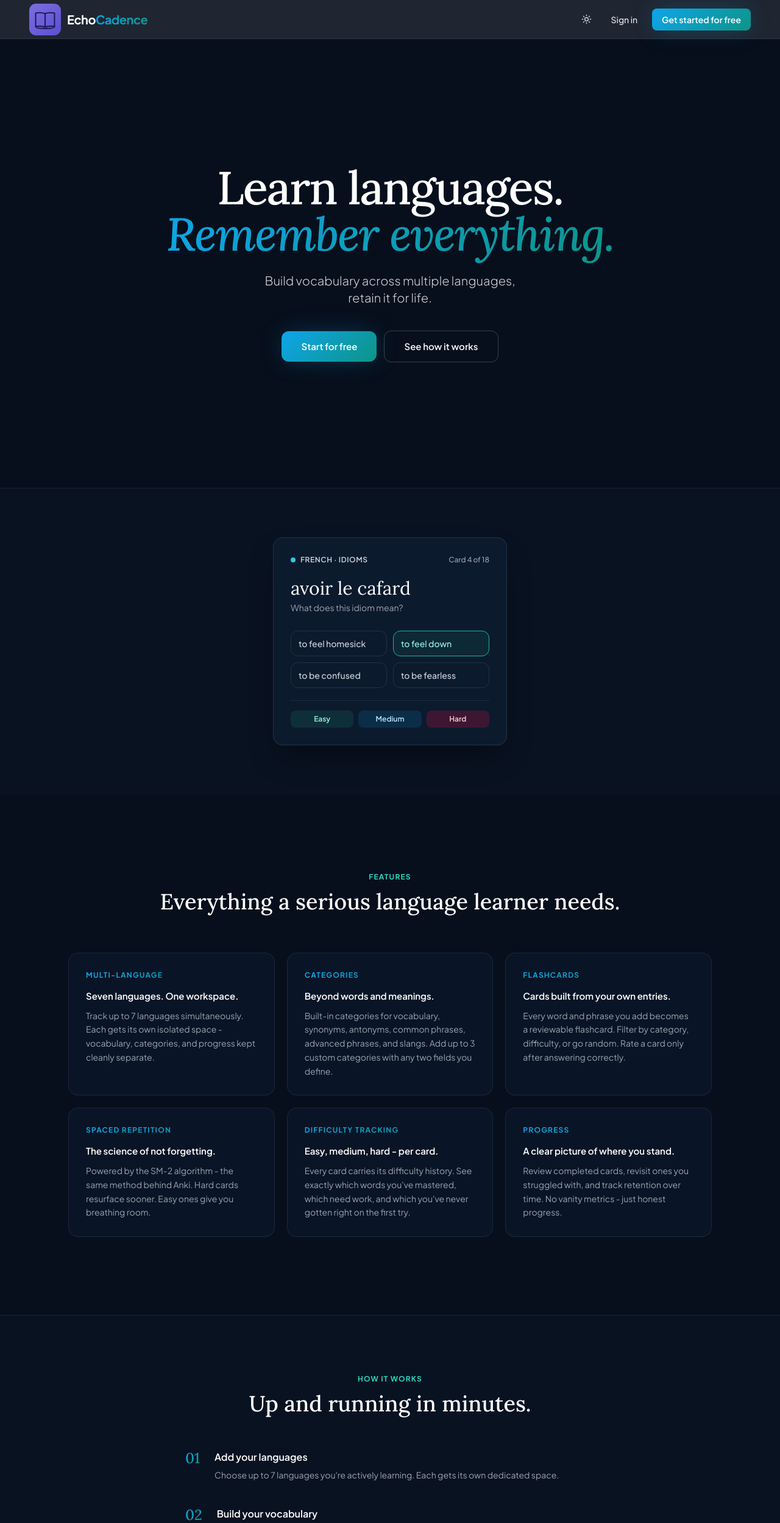
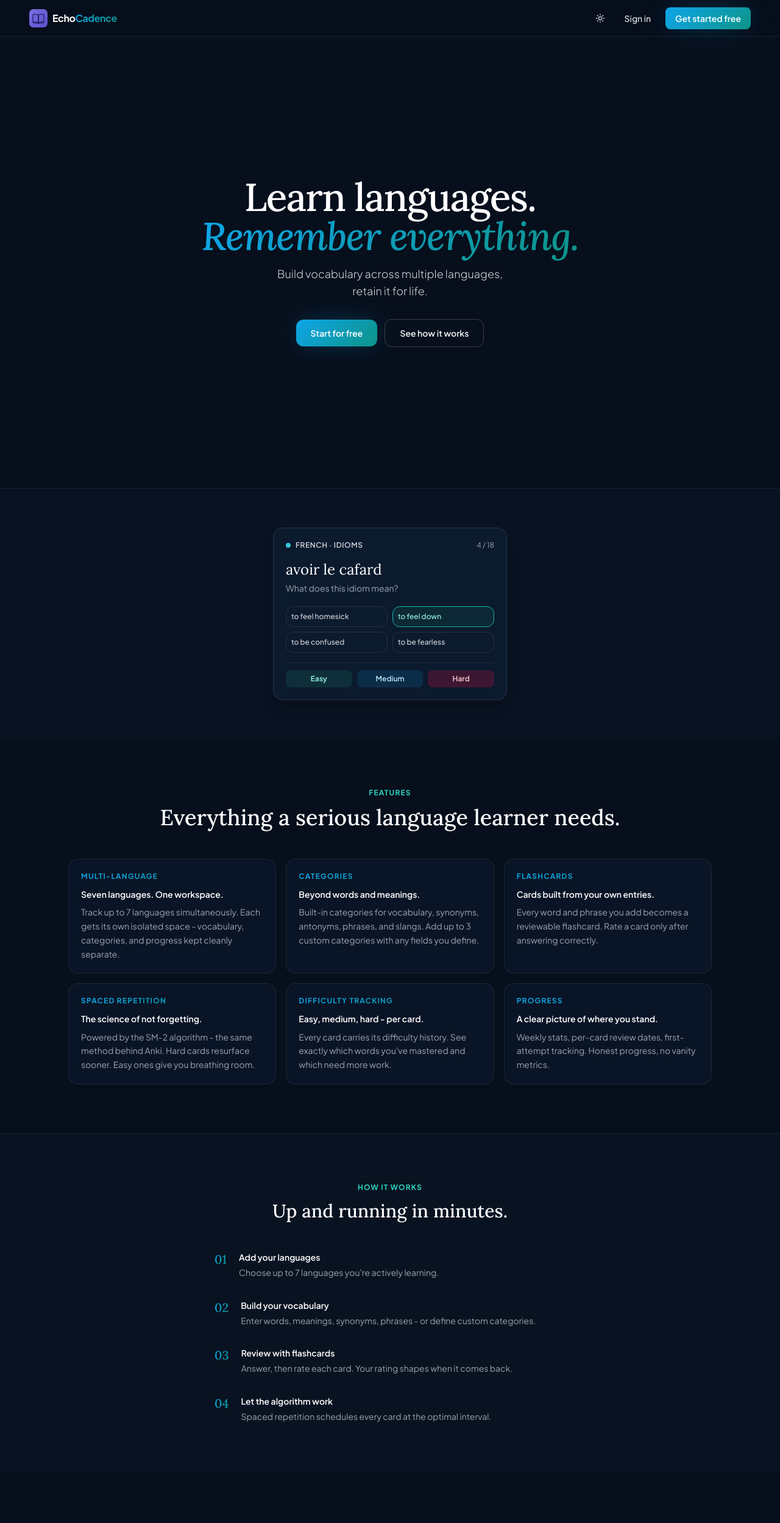
Before and after one commit to Divya4879/EchoCadence, a React (Vite) app in the folder frontend/: page / in a window 1280 px wide. Shown: the top 2497 px of the page at 61% size. Built offline with nearby package versions, Linux system fonts and the light colour scheme; no server answers.

Commit message:
fix: landing page fully responsive at 320px

```diff
--- a/frontend/src/index.css
+++ b/frontend/src/index.css
@@ -3,6 +3,7 @@
 @tailwind utilities;
 
 @layer base {
+  #root { min-width: 320px; }
   html { scroll-behavior: smooth; }
   body { @apply antialiased; font-family: 'Plus Jakarta Sans', sans-serif; }
 }
--- a/frontend/src/pages/Landing.jsx
+++ b/frontend/src/pages/Landing.jsx
@@ -1,45 +1,46 @@
+import { useState } from 'react'
 import { useAuth0 } from '@auth0/auth0-react'
 import { Link, useNavigate } from 'react-router-dom'
 import { useEffect } from 'react'
 import { useTheme } from '../context/ThemeContext'
 
-const Logo = ({ size = 40 }) => (
-  <img src="/favicon.svg" width={size} height={size} alt="EchoCadence" style={{ display: 'block' }} />
+const Logo = ({ size = 32 }) => (
+  <img src="/favicon.svg" width={size} height={size} alt="EchoCadence" style={{ display: 'block', flexShrink: 0 }} />
 )
 
 const Sun = () => (
-  <svg width="17" height="17" viewBox="0 0 24 24" fill="none" stroke="currentColor" strokeWidth="2" strokeLinecap="round">
+  <svg width="16" height="16" viewBox="0 0 24 24" fill="none" stroke="currentColor" strokeWidth="2" strokeLinecap="round">
     <circle cx="12" cy="12" r="4"/>
     <path d="M12 2v2M12 20v2M4.93 4.93l1.41 1.41M17.66 17.66l1.41 1.41M2 12h2M20 12h2M4.93 19.07l1.41-1.41M17.66 6.34l1.41-1.41"/>
   </svg>
 )
-
 const Moon = () => (
-  <svg width="17" height="17" viewBox="0 0 24 24" fill="none" stroke="currentColor" strokeWidth="2" strokeLinecap="round">
+  <svg width="16" height="16" viewBox="0 0 24 24" fill="none" stroke="currentColor" strokeWidth="2" strokeLinecap="round">
     <path d="M21 12.79A9 9 0 1 1 11.21 3 7 7 0 0 0 21 12.79z"/>
   </svg>
 )
 
 const features = [
   { tag: 'Multi-language', title: 'Seven languages. One workspace.', body: 'Track up to 7 languages simultaneously. Each gets its own isolated space - vocabulary, categories, and progress kept cleanly separate.' },
-  { tag: 'Categories', title: 'Beyond words and meanings.', body: 'Built-in categories for vocabulary, synonyms, antonyms, common phrases, advanced phrases, and slangs. Add up to 3 custom categories with any two fields you define.' },
-  { tag: 'Flashcards', title: 'Cards built from your own entries.', body: 'Every word and phrase you add becomes a reviewable flashcard. Filter by category, difficulty, or go random. Rate a card only after answering correctly.' },
+  { tag: 'Categories', title: 'Beyond words and meanings.', body: 'Built-in categories for vocabulary, synonyms, antonyms, phrases, and slangs. Add up to 3 custom categories with any fields you define.' },
+  { tag: 'Flashcards', title: 'Cards built from your own entries.', body: 'Every word and phrase you add becomes a reviewable flashcard. Rate a card only after answering correctly.' },
   { tag: 'Spaced Repetition', title: 'The science of not forgetting.', body: 'Powered by the SM-2 algorithm - the same method behind Anki. Hard cards resurface sooner. Easy ones give you breathing room.' },
-  { tag: 'Difficulty Tracking', title: 'Easy, medium, hard - per card.', body: "Every card carries its difficulty history. See exactly which words you've mastered, which need work, and which you've never gotten right on the first try." },
-  { tag: 'Progress', title: 'A clear picture of where you stand.', body: "Review completed cards, revisit ones you struggled with, and track retention over time. No vanity metrics - just honest progress." },
+  { tag: 'Difficulty Tracking', title: 'Easy, medium, hard - per card.', body: "Every card carries its difficulty history. See exactly which words you've mastered and which need more work." },
+  { tag: 'Progress', title: 'A clear picture of where you stand.', body: "Weekly stats, per-card review dates, first-attempt tracking. Honest progress, no vanity metrics." },
 ]
 
 const steps = [
-  { n: '01', title: 'Add your languages', desc: "Choose up to 7 languages you're actively learning. Each gets its own dedicated space." },
-  { n: '02', title: 'Build your vocabulary', desc: 'Enter words, meanings, synonyms, antonyms, idioms, phrases - or define your own categories with custom fields.' },
-  { n: '03', title: 'Review with flashcards', desc: 'Cards are generated from your entries. Answer, then rate each one. Your rating shapes when it comes back.' },
-  { n: '04', title: 'Let the algorithm work', desc: 'Spaced repetition schedules every card at the optimal interval. Show up consistently and retention compounds.' },
+  { n: '01', title: 'Add your languages', desc: "Choose up to 7 languages you're actively learning." },
+  { n: '02', title: 'Build your vocabulary', desc: 'Enter words, meanings, synonyms, phrases - or define custom categories.' },
+  { n: '03', title: 'Review with flashcards', desc: 'Answer, then rate each card. Your rating shapes when it comes back.' },
+  { n: '04', title: 'Let the algorithm work', desc: 'Spaced repetition schedules every card at the optimal interval.' },
 ]
 
 export default function Landing() {
   const { loginWithRedirect, isAuthenticated } = useAuth0()
   const { dark, toggle } = useTheme()
   const navigate = useNavigate()
+  const [menuOpen, setMenuOpen] = useState(false)
 
   useEffect(() => {
     if (isAuthenticated) navigate('/dashboard', { replace: true })
@@ -48,66 +49,94 @@ export default function Landing() {
   return (
     <div className="min-h-screen bg-white dark:bg-[#070f1c] text-gray-900 dark:text-gray-100 transition-colors duration-300">
 
-      <header className="fixed top-0 inset-x-0 z-50 flex items-center justify-between px-6 md:px-12 h-16 backdrop-blur-xl bg-white/90 dark:bg-[#070f1c]/90 border-b border-gray-200 dark:border-white/[0.08]">
-        <div className="flex items-center gap-2.5">
-          <Logo size={52} />
-          <span className="text-[20px] font-bold tracking-tight text-gray-900 dark:text-white">Echo<span className="gradient-text">Cadence</span></span>
+      {/* Header */}
+      <header className="fixed top-0 inset-x-0 z-50 h-[60px] flex items-center justify-between px-4 md:px-12 backdrop-blur-xl bg-white/90 dark:bg-[#070f1c]/90 border-b border-gray-200 dark:border-white/[0.08]">
+        <div className="flex items-center gap-2 min-w-0">
+          <Logo size={30} />
+          <span className="text-[16px] font-bold tracking-tight text-gray-900 dark:text-white truncate">Echo<span className="gradient-text">Cadence</span></span>
         </div>
-        <div className="flex items-center gap-3">
-          <button onClick={toggle} className="w-8 h-8 rounded-lg flex items-center justify-center text-gray-600 dark:text-gray-300 hover:bg-gray-100 dark:hover:bg-white/10 transition-colors" aria-label="Toggle theme">
+
+        {/* Desktop nav */}
+        <div className="hidden sm:flex items-center gap-3">
+          <button onClick={toggle} className="w-8 h-8 rounded-lg flex items-center justify-center text-gray-600 dark:text-gray-300 hover:bg-gray-100 dark:hover:bg-white/10 transition-colors">
             {dark ? <Sun /> : <Moon />}
           </button>
           {isAuthenticated ? (
-            <Link to="/dashboard" className="text-sm font-semibold px-4 py-2 rounded-lg bg-brand-gradient text-white hover:opacity-90 transition-opacity glow">
-              Go to dashboard
-            </Link>
+            <Link to="/dashboard" className="text-sm font-semibold px-4 py-2 rounded-lg bg-brand-gradient text-white hover:opacity-90 glow">Dashboard</Link>
           ) : (
             <>
-              <button onClick={() => loginWithRedirect()} className="text-sm font-medium text-gray-700 dark:text-gray-200 hover:text-gray-900 dark:hover:text-white transition-colors px-3 py-1.5">Sign in</button>
-              <button onClick={() => loginWithRedirect({ authorizationParams: { screen_hint: 'signup' } })} className="text-sm font-semibold px-4 py-2 rounded-lg bg-brand-gradient text-white hover:opacity-90 transition-opacity glow">Get started for free</button>
+              <button onClick={() => loginWithRedirect()} className="text-sm font-medium text-gray-700 dark:text-gray-200 px-3 py-1.5">Sign in</button>
+              <button onClick={() => loginWithRedirect({ authorizationParams: { screen_hint: 'signup' } })} className="text-sm font-semibold px-4 py-2 rounded-lg bg-brand-gradient text-white hover:opacity-90 glow">Get started free</button>
             </>
           )}
         </div>
+
+        {/* Mobile hamburger */}
+        <button onClick={() => setMenuOpen(o => !o)} className="sm:hidden w-9 h-9 flex flex-col items-center justify-center gap-1.5 flex-shrink-0" aria-label="Menu">
+          <span className={`block w-5 h-0.5 bg-gray-700 dark:bg-gray-200 transition-all duration-200 ${menuOpen ? 'rotate-45 translate-y-2' : ''}`} />
+          <span className={`block w-5 h-0.5 bg-gray-700 dark:bg-gray-200 transition-all duration-200 ${menuOpen ? 'opacity-0' : ''}`} />
+          <span className={`block w-5 h-0.5 bg-gray-700 dark:bg-gray-200 transition-all duration-200 ${menuOpen ? '-rotate-45 -translate-y-2' : ''}`} />
+        </button>
       </header>
 
+      {/* Mobile menu */}
+      {menuOpen && (
+        <div className="sm:hidden fixed inset-0 z-40 pt-[60px]" onClick={() => setMenuOpen(false)}>
+          <div className="absolute inset-0 bg-black/20 dark:bg-black/40" />
+          <div className="relative bg-white dark:bg-[#0c1a2e] border-b border-gray-200 dark:border-white/10 px-4 py-4 flex flex-col gap-2" onClick={e => e.stopPropagation()}>
+            {isAuthenticated ? (
+              <Link to="/dashboard" onClick={() => setMenuOpen(false)} className="px-3 py-3 rounded-xl text-sm font-semibold bg-brand-gradient text-white text-center">Go to dashboard</Link>
+            ) : (
+              <>
+                <button onClick={() => { setMenuOpen(false); loginWithRedirect() }} className="px-3 py-3 rounded-xl text-sm font-semibold text-gray-700 dark:text-gray-200 hover:bg-gray-100 dark:hover:bg-white/5 text-left">Sign in</button>
+                <button onClick={() => { setMenuOpen(false); loginWithRedirect({ authorizationParams: { screen_hint: 'signup' } }) }} className="px-3 py-3 rounded-xl text-sm font-semibold bg-brand-gradient text-white text-center">Get started free</button>
+              </>
+            )}
+            <button onClick={toggle} className="px-3 py-3 rounded-xl text-sm font-semibold text-gray-600 dark:text-gray-300 hover:bg-gray-100 dark:hover:bg-white/5 text-left flex items-center gap-2">
+              {dark ? <Sun /> : <Moon />}{dark ? 'Light mode' : 'Dark mode'}
+            </button>
+          </div>
+        </div>
+      )}
+
       {/* Hero */}
-      <section className="relative flex flex-col items-center justify-center text-center px-6 overflow-hidden" style={{ minHeight: 'calc(100vh - 64px)', marginTop: '64px' }}>
+      <section className="relative flex flex-col items-center justify-center text-center px-4 overflow-hidden pt-[60px]" style={{ minHeight: '100svh' }}>
         <div className="absolute inset-0 -z-10">
-          <div className="absolute top-1/2 left-1/2 -translate-x-1/2 -translate-y-1/2 w-[900px] h-[600px] rounded-full blur-[120px] bg-gradient-to-br from-sky-400/10 to-teal-400/10 dark:from-sky-500/15 dark:to-teal-500/15" />
+          <div className="absolute top-1/2 left-1/2 -translate-x-1/2 -translate-y-1/2 w-[600px] h-[400px] rounded-full blur-[100px] bg-gradient-to-br from-sky-400/10 to-teal-400/10 dark:from-sky-500/15 dark:to-teal-500/15" />
         </div>
-        <div className="animate-fade-up max-w-3xl">
-          <h1 className="text-5xl sm:text-6xl md:text-[4.75rem] font-serif font-medium leading-[1.1] tracking-tight text-gray-900 dark:text-white">
+        <div className="w-full max-w-2xl">
+          <h1 className="text-3xl sm:text-5xl md:text-[4rem] font-serif font-medium leading-[1.15] tracking-tight text-gray-900 dark:text-white">
             Learn languages.<br /><span className="gradient-text italic">Remember everything.</span>
           </h1>
-          <p className="mt-6 text-lg sm:text-xl text-gray-600 dark:text-gray-300 max-w-md mx-auto leading-relaxed font-light">
+          <p className="mt-4 text-base sm:text-lg text-gray-600 dark:text-gray-300 max-w-sm mx-auto leading-relaxed font-light">
             Build vocabulary across multiple languages, retain it for life.
           </p>
-          <div className="mt-10 flex flex-col sm:flex-row items-center justify-center gap-3">
-            <button onClick={() => loginWithRedirect({ authorizationParams: { screen_hint: 'signup' } })} className="w-full sm:w-auto px-8 py-3.5 rounded-xl font-semibold bg-brand-gradient text-white hover:opacity-90 transition-opacity glow text-[15px]">Start for free</button>
-            <button onClick={() => document.getElementById('how-it-works').scrollIntoView({ behavior: 'smooth' })} className="w-full sm:w-auto px-8 py-3.5 rounded-xl font-semibold border border-gray-300 dark:border-white/20 text-gray-800 dark:text-gray-100 hover:bg-gray-50 dark:hover:bg-white/5 transition-colors text-[15px]">See how it works</button>
+          <div className="mt-8 flex flex-col sm:flex-row items-stretch sm:items-center justify-center gap-3">
+            <button onClick={() => loginWithRedirect({ authorizationParams: { screen_hint: 'signup' } })} className="px-6 py-3 rounded-xl font-semibold bg-brand-gradient text-white hover:opacity-90 glow text-sm">Start for free</button>
+            <button onClick={() => document.getElementById('how-it-works').scrollIntoView({ behavior: 'smooth' })} className="px-6 py-3 rounded-xl font-semibold border border-gray-300 dark:border-white/20 text-gray-800 dark:text-gray-100 hover:bg-gray-50 dark:hover:bg-white/5 text-sm">See how it works</button>
           </div>
         </div>
       </section>
 
       {/* Flashcard mockup */}
-      <section className="flex justify-center px-6 py-20 bg-gray-50 dark:bg-[#0a1525]/60 border-t border-gray-200 dark:border-white/[0.07]">
+      <section className="flex justify-center px-4 py-16 bg-gray-50 dark:bg-[#0a1525]/60 border-t border-gray-200 dark:border-white/[0.07]">
         <div className="w-full max-w-sm">
-          <div className="rounded-2xl border border-gray-200 dark:border-white/10 bg-white dark:bg-[#0c1a2e] p-7 shadow-2xl shadow-gray-200/60 dark:shadow-black/40 text-left">
-            <div className="flex items-center justify-between mb-5">
+          <div className="rounded-2xl border border-gray-200 dark:border-white/10 bg-white dark:bg-[#0c1a2e] p-5 shadow-xl text-left">
+            <div className="flex items-center justify-between mb-4">
               <div className="flex items-center gap-2">
                 <span className="w-2 h-2 rounded-full bg-gradient-to-br from-sky-400 to-teal-400" />
                 <span className="text-xs font-semibold text-gray-600 dark:text-gray-300 uppercase tracking-wider">French · Idioms</span>
               </div>
-              <span className="text-xs text-gray-500 dark:text-gray-400 font-medium">Card 4 of 18</span>
+              <span className="text-xs text-gray-500 dark:text-gray-400">4 / 18</span>
             </div>
-            <p className="text-3xl font-serif text-gray-900 dark:text-white mb-1">avoir le cafard</p>
-            <p className="text-sm text-gray-600 dark:text-gray-400 mb-7">What does this idiom mean?</p>
-            <div className="grid grid-cols-2 gap-2.5">
+            <p className="text-2xl font-serif text-gray-900 dark:text-white mb-1">avoir le cafard</p>
+            <p className="text-sm text-gray-600 dark:text-gray-400 mb-5">What does this idiom mean?</p>
+            <div className="grid grid-cols-2 gap-2">
               {['to feel homesick', 'to feel down', 'to be confused', 'to be fearless'].map((opt, i) => (
-                <button key={i} className={`text-sm py-2.5 px-3 rounded-xl border font-medium text-left ${i === 1 ? 'border-teal-500 bg-teal-50 dark:bg-teal-900/30 text-teal-800 dark:text-teal-200' : 'border-gray-200 dark:border-white/10 text-gray-700 dark:text-gray-300'}`}>{opt}</button>
+                <button key={i} className={`text-xs py-2 px-2 rounded-xl border font-medium text-left ${i === 1 ? 'border-teal-500 bg-teal-50 dark:bg-teal-900/30 text-teal-800 dark:text-teal-200' : 'border-gray-200 dark:border-white/10 text-gray-700 dark:text-gray-300'}`}>{opt}</button>
               ))}
             </div>
-            <div className="mt-5 flex gap-2 pt-4 border-t border-gray-100 dark:border-white/[0.08]">
+            <div className="mt-4 flex gap-2 pt-3 border-t border-gray-100 dark:border-white/[0.08]">
               <button className="flex-1 py-1.5 rounded-lg text-xs font-semibold bg-teal-100 dark:bg-teal-900/40 text-teal-800 dark:text-teal-200">Easy</button>
               <button className="flex-1 py-1.5 rounded-lg text-xs font-semibold bg-sky-100 dark:bg-sky-900/40 text-sky-800 dark:text-sky-200">Medium</button>
               <button className="flex-1 py-1.5 rounded-lg text-xs font-semibold bg-rose-100 dark:bg-rose-900/40 text-rose-800 dark:text-rose-200">Hard</button>
@@ -117,16 +146,16 @@ export default function Landing() {
       </section>
 
       {/* Features */}
-      <section className="px-6 md:px-12 py-32 max-w-6xl mx-auto">
-        <div className="text-center mb-16">
+      <section className="px-4 md:px-12 py-20 max-w-6xl mx-auto">
+        <div className="text-center mb-12">
           <p className="text-xs font-bold uppercase tracking-widest text-teal-600 dark:text-teal-400 mb-3">Features</p>
-          <h2 className="text-3xl md:text-4xl font-serif font-medium text-gray-900 dark:text-white">Everything a serious language learner needs.</h2>
+          <h2 className="text-2xl sm:text-3xl md:text-4xl font-serif font-medium text-gray-900 dark:text-white">Everything a serious language learner needs.</h2>
         </div>
-        <div className="grid sm:grid-cols-2 lg:grid-cols-3 gap-5">
+        <div className="grid sm:grid-cols-2 lg:grid-cols-3 gap-4">
           {features.map((f) => (
-            <div key={f.tag} className="p-7 rounded-2xl border border-gray-200 dark:border-white/[0.08] bg-gray-50 dark:bg-[#0c1a2e]/60 hover:border-sky-300 dark:hover:border-sky-700/50 transition-all duration-200">
-              <p className="text-xs font-bold uppercase tracking-widest gradient-text mb-4">{f.tag}</p>
-              <h3 className="text-[15px] font-semibold text-gray-900 dark:text-white mb-2.5 leading-snug">{f.title}</h3>
+            <div key={f.tag} className="p-5 rounded-2xl border border-gray-200 dark:border-white/[0.08] bg-gray-50 dark:bg-[#0c1a2e]/60">
+              <p className="text-xs font-bold uppercase tracking-widest gradient-text mb-3">{f.tag}</p>
+              <h3 className="text-sm font-semibold text-gray-900 dark:text-white mb-2 leading-snug">{f.title}</h3>
               <p className="text-sm text-gray-600 dark:text-gray-400 leading-relaxed">{f.body}</p>
             </div>
           ))}
@@ -134,18 +163,18 @@ export default function Landing() {
       </section>
 
       {/* How it works */}
-      <section id="how-it-works" className="px-6 md:px-12 py-24 border-t border-gray-200 dark:border-white/[0.07] bg-gray-50 dark:bg-[#0a1525]/60">
-        <div className="max-w-2xl mx-auto">
-          <div className="text-center mb-14">
+      <section id="how-it-works" className="px-4 md:px-12 py-20 border-t border-gray-200 dark:border-white/[0.07] bg-gray-50 dark:bg-[#0a1525]/60">
+        <div className="max-w-xl mx-auto">
+          <div className="text-center mb-12">
             <p className="text-xs font-bold uppercase tracking-widest text-teal-600 dark:text-teal-400 mb-3">How it works</p>
-            <h2 className="text-3xl md:text-4xl font-serif font-medium text-gray-900 dark:text-white">Up and running in minutes.</h2>
+            <h2 className="text-2xl sm:text-3xl font-serif font-medium text-gray-900 dark:text-white">Up and running in minutes.</h2>
           </div>
-          <div className="flex flex-col gap-10">
+          <div className="flex flex-col gap-8">
             {steps.map((s) => (
-              <div key={s.n} className="flex gap-6 items-start">
-                <span className="flex-shrink-0 text-2xl font-serif font-medium gradient-text leading-none mt-0.5">{s.n}</span>
+              <div key={s.n} className="flex gap-5 items-start">
+                <span className="flex-shrink-0 text-xl font-serif font-medium gradient-text">{s.n}</span>
                 <div>
-                  <p className="font-semibold text-gray-900 dark:text-white mb-1.5">{s.title}</p>
+                  <p className="font-semibold text-gray-900 dark:text-white mb-1 text-sm">{s.title}</p>
                   <p className="text-sm text-gray-600 dark:text-gray-400 leading-relaxed">{s.desc}</p>
                 </div>
               </div>
@@ -155,13 +184,13 @@ export default function Landing() {
       </section>
 
       {/* CTA */}
-      <section className="px-6 py-32">
-        <div className="max-w-2xl mx-auto text-center">
-          <h2 className="text-4xl md:text-5xl font-serif font-medium text-gray-900 dark:text-white mb-5 leading-tight">
-            The words you learn today<br />should still be there tomorrow.
+      <section className="px-4 py-20">
+        <div className="max-w-xl mx-auto text-center">
+          <h2 className="text-2xl sm:text-4xl font-serif font-medium text-gray-900 dark:text-white mb-4 leading-tight">
+            The words you learn today should still be there tomorrow.
           </h2>
-          <p className="text-gray-600 dark:text-gray-300 mb-10 text-lg font-light">Free, across every language you're learning.</p>
-          <button onClick={() => loginWithRedirect({ authorizationParams: { screen_hint: 'signup' } })} className="px-9 py-4 rounded-xl font-semibold bg-brand-gradient text-white hover:opacity-90 transition-opacity glow text-[15px]">
+          <p className="text-gray-600 dark:text-gray-300 mb-8 text-base font-light">Free, across every language you're learning.</p>
+          <button onClick={() => loginWithRedirect({ authorizationParams: { screen_hint: 'signup' } })} className="px-8 py-3.5 rounded-xl font-semibold bg-brand-gradient text-white hover:opacity-90 glow text-sm w-full sm:w-auto">
             Create your free account
           </button>
         </div>
@@ -169,18 +198,21 @@ export default function Landing() {
 
       {/* Footer */}
       <footer className="border-t border-gray-200 dark:border-white/[0.07] bg-gray-50 dark:bg-[#070f1c]">
-        <div className="max-w-6xl mx-auto px-6 md:px-12 py-12 flex flex-col md:flex-row items-start md:items-center justify-between gap-8">
+        <div className="max-w-6xl mx-auto px-4 md:px-12 py-10 flex flex-col md:flex-row items-start md:items-center justify-between gap-6">
           <div>
-            <div className="flex items-center gap-3 mb-3"><Logo size={60} /><span className="text-[22px] font-bold text-gray-900 dark:text-white">Echo<span className="gradient-text">Cadence</span></span></div>
-            <p className="text-sm text-gray-600 dark:text-gray-400 max-w-xs leading-relaxed">Vocabulary enhancement built on the science of spaced repetition. Remember more, forget less.</p>
+            <div className="flex items-center gap-2 mb-2">
+              <Logo size={28} />
+              <span className="text-base font-bold text-gray-900 dark:text-white">Echo<span className="gradient-text">Cadence</span></span>
+            </div>
+            <p className="text-sm text-gray-600 dark:text-gray-400 max-w-xs leading-relaxed">Vocabulary built on the science of spaced repetition.</p>
           </div>
           <div className="flex flex-col items-start md:items-end gap-2">
-            <div className="flex items-center gap-5 text-sm text-gray-600 dark:text-gray-400">
+            <div className="flex items-center gap-4 text-sm text-gray-600 dark:text-gray-400">
               <a href="#" className="hover:text-gray-900 dark:hover:text-white transition-colors">Privacy</a>
               <a href="#" className="hover:text-gray-900 dark:hover:text-white transition-colors">Terms</a>
               <a href="#" className="hover:text-gray-900 dark:hover:text-white transition-colors">Contact</a>
             </div>
-            <p className="text-xs text-gray-500 dark:text-gray-500">© {new Date().getFullYear()} EchoCadence. All rights reserved.</p>
+            <p className="text-xs text-gray-500">© {new Date().getFullYear()} EchoCadence.</p>
           </div>
         </div>
       </footer>
```
